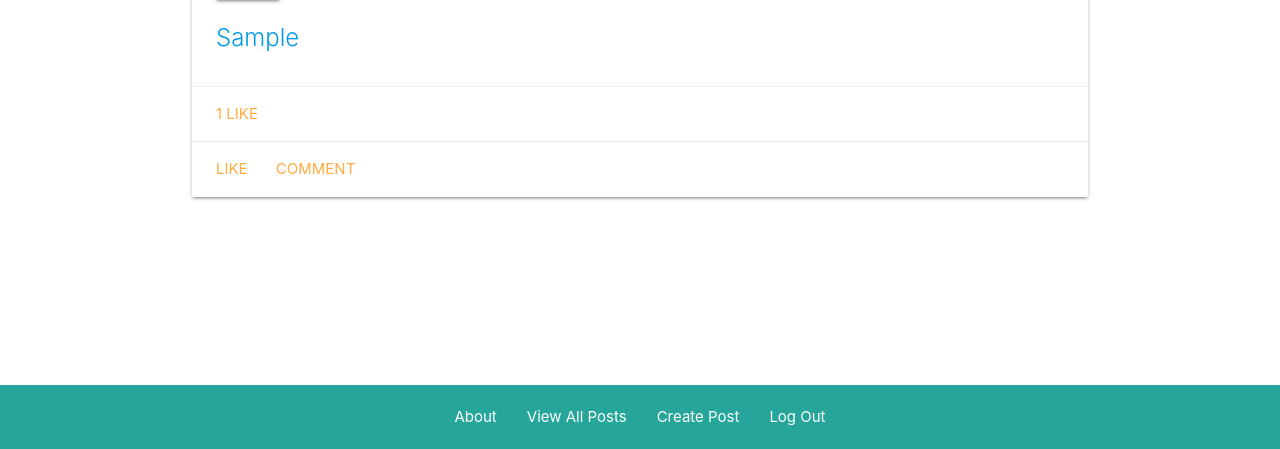
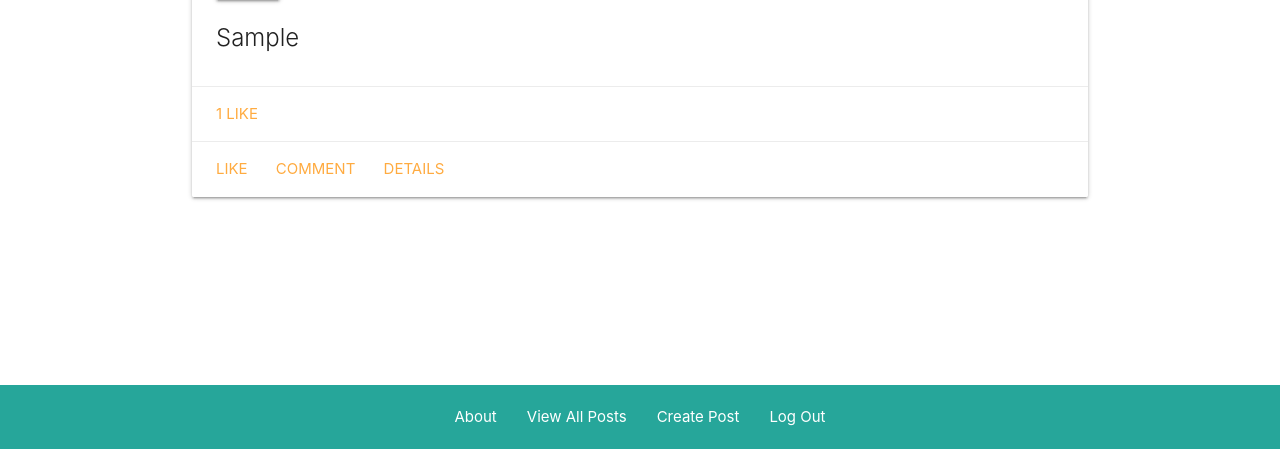
Before and after one commit to Pixel-Perfect1/PixelPerfect, a Django app: template main_app/templates/post/index.html in a window 1280 px wide. Shown: the part 351-800 px from the top of the page. Run offline with Django 4.2, Linux system fonts and the light colour scheme; the template is opened without the code that fills it: values that come from a table or form of the project are taken from there, others are empty; a user stored in the database is signed in; tables that the repository leaves empty hold one stand-in row (values such as "Sample post").

Commit message:
add details button

```diff
--- a/main_app/templates/post/index.html
+++ b/main_app/templates/post/index.html
@@ -7,12 +7,11 @@
       >{{post.user.profile.username}}</a
     >
   </div>
-  <a href="/posts/{{ post.id }}">
-    <div class="card-content">
-      <img class="responsive-img card-panel" src="{{post.photo.url}}" />
-      <span class="card-title">{{ post.caption }}</span>
-    </div>
-  </a>
+  <div class="card-content">
+    <img class="responsive-img card-panel" src="{{post.photo.url}}" />
+    <span class="card-title">{{ post.caption }}</span>
+  </div>
+
   <div class="card-action">
     {% if post.likes.count > 1 %}
     <a href="{% url 'like_index' post.id%}">{{post.likes.count}} Likes</a>
@@ -24,6 +23,7 @@
     {% if user.is_authenticated %}
     <a href="{% url 'like_post' post.id%}">Like</a>
     <a href=" {% url 'add_comment' post.id%}">Comment</a>
+    <a href=" {% url 'post_detail' post.id%}">Details</a>
   </div>
   {%endif%}
 </div>
```
